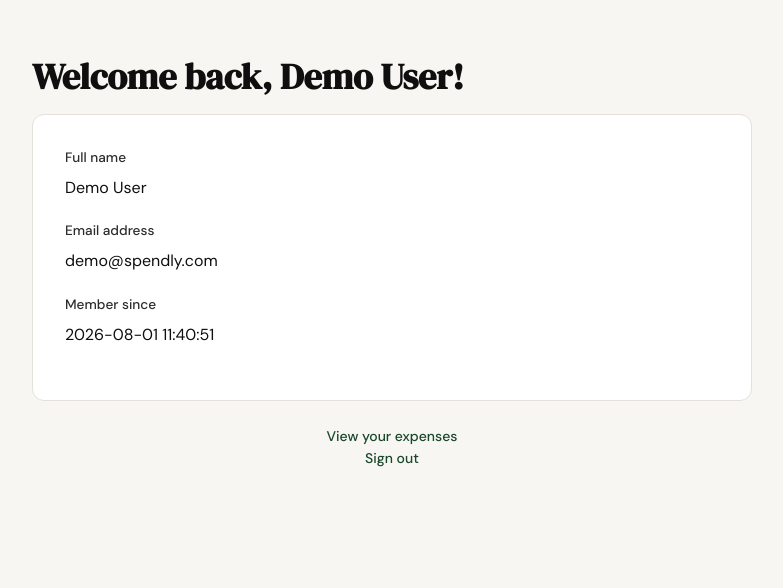
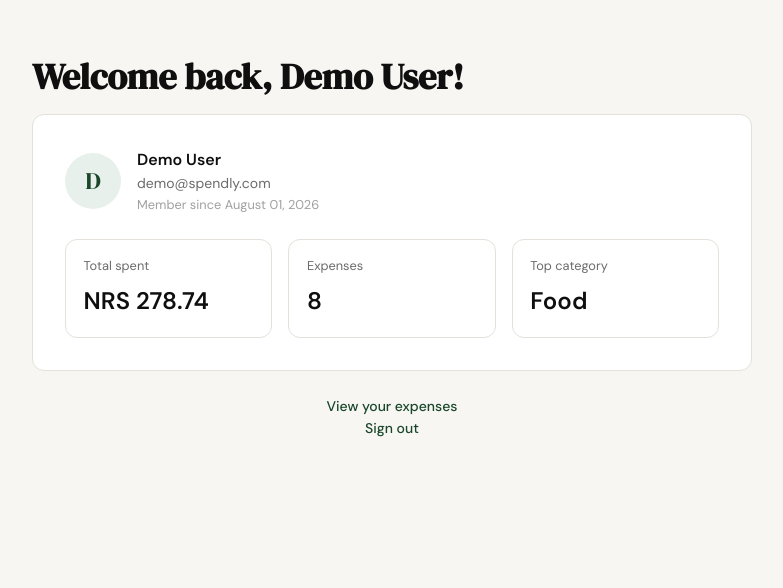
Before and after one commit to Basantakatuwal/Spendly, a Flask app: page / in a window 1280 px wide. Shown: the part 61-649 px from the top of the page, without its empty margins (248-1031 px from the left). Run offline with Flask 3, Linux system fonts and the light colour scheme; the visitor is signed in with stand-in values (Sample User, id 1); data comes from the database, SQL or seed files in the repository.

Commit message:
add profile page UI

```diff
--- a/expense-tracker/app.py
+++ b/expense-tracker/app.py
@@ -1,10 +1,10 @@
 import sqlite3
 from datetime import datetime
 
-from flask import Flask, redirect, render_template, request, session, url_for
+from flask import Flask, abort, redirect, render_template, request, session, url_for
 from werkzeug.security import check_password_hash, generate_password_hash
 
-from database.db import CATEGORIES, get_db, init_db, seed_db
+from database.db import CATEGORIES, get_db, get_expense_summary, get_user_by_id, init_db, seed_db
 
 app = Flask(__name__)
 app.secret_key = "dev-secret-key"
@@ -94,15 +94,14 @@
     if "user_id" not in session:
         return redirect(url_for("login"))
 
-    conn = get_db()
-    user = conn.execute("SELECT * FROM users WHERE id = ?", (session["user_id"],)).fetchone()
-    conn.close()
+    user = get_user_by_id(session["user_id"])
+    if user is None:
+        abort(404)
 
-    if user is None:
-        session.pop("user_id", None)
-        return redirect(url_for("login"))
+    summary = get_expense_summary(session["user_id"])
+    member_since = datetime.strptime(user["created_at"], "%Y-%m-%d %H:%M:%S").strftime("%B %d, %Y")
 
-    return render_template("profile.html", user=user)
+    return render_template("profile.html", user=user, summary=summary, member_since=member_since)
 
 
 @app.route("/terms")
--- a/expense-tracker/database/db.py
+++ b/expense-tracker/database/db.py
@@ -21,6 +21,32 @@
     conn.row_factory = sqlite3.Row
     conn.execute("PRAGMA foreign_keys = ON")
     return conn
+
+
+def get_user_by_id(user_id):
+    conn = get_db()
+    user = conn.execute("SELECT * FROM users WHERE id = ?", (user_id,)).fetchone()
+    conn.close()
+    return user
+
+
+def get_expense_summary(user_id):
+    conn = get_db()
+    totals = conn.execute(
+        "SELECT COALESCE(SUM(amount), 0) AS total, COUNT(*) AS count FROM expenses WHERE user_id = ?",
+        (user_id,),
+    ).fetchone()
+    top = conn.execute(
+        "SELECT category FROM expenses WHERE user_id = ? GROUP BY category ORDER BY COUNT(*) DESC LIMIT 1",
+        (user_id,),
+    ).fetchone()
+    conn.close()
+
+    return {
+        "total": totals["total"],
+        "count": totals["count"],
+        "top_category": top["category"] if top else None,
+    }
 
 
 def init_db():
--- a/expense-tracker/static/css/style.css
+++ b/expense-tracker/static/css/style.css
@@ -535,6 +535,83 @@
 .auth-switch a:hover { text-decoration: underline; }
 
 /* ------------------------------------------------------------------ */
+/* Profile page                                                        */
+/* ------------------------------------------------------------------ */
+
+.profile-header {
+    display: flex;
+    align-items: center;
+    gap: 1rem;
+    margin-bottom: 1.5rem;
+}
+
+.profile-avatar {
+    flex-shrink: 0;
+    width: 56px;
+    height: 56px;
+    border-radius: 50%;
+    display: flex;
+    align-items: center;
+    justify-content: center;
+    background: var(--accent-light);
+    color: var(--accent);
+    font-family: var(--font-display);
+    font-size: 1.5rem;
+}
+
+.profile-name {
+    font-weight: 600;
+    color: var(--ink);
+}
+
+.profile-email {
+    font-size: 0.875rem;
+    color: var(--ink-muted);
+}
+
+.profile-member-since {
+    font-size: 0.8rem;
+    color: var(--ink-faint);
+}
+
+.profile-stats {
+    display: grid;
+    grid-template-columns: repeat(3, 1fr);
+    gap: 1rem;
+}
+
+.profile-stat {
+    display: flex;
+    flex-direction: column;
+    gap: 0.35rem;
+    border: 1px solid var(--border);
+    border-radius: var(--radius-md);
+    padding: 1rem 1.1rem;
+}
+
+.profile-stat-label {
+    font-size: 0.8rem;
+    color: var(--ink-muted);
+}
+
+.profile-stat-value {
+    font-size: 1.5rem;
+    font-weight: 700;
+    color: var(--ink);
+}
+
+@media (max-width: 640px) {
+    .profile-header {
+        flex-direction: column;
+        align-items: flex-start;
+    }
+
+    .profile-stats {
+        grid-template-columns: 1fr;
+    }
+}
+
+/* ------------------------------------------------------------------ */
 /* Footer                                                              */
 /* ------------------------------------------------------------------ */
 
--- a/expense-tracker/templates/profile.html
+++ b/expense-tracker/templates/profile.html
@@ -9,17 +9,28 @@
         <h1 class="legal-title">Welcome back, {{ user.name }}!</h1>
 
         <div class="auth-card">
-            <div class="form-group">
-                <label>Full name</label>
-                <p>{{ user.name }}</p>
+            <div class="profile-header">
+                <div class="profile-avatar">{{ user.name[0]|upper }}</div>
+                <div>
+                    <p class="profile-name">{{ user.name }}</p>
+                    <p class="profile-email">{{ user.email }}</p>
+                    <p class="profile-member-since">Member since {{ member_since }}</p>
+                </div>
             </div>
-            <div class="form-group">
-                <label>Email address</label>
-                <p>{{ user.email }}</p>
-            </div>
-            <div class="form-group">
-                <label>Member since</label>
-                <p>{{ user.created_at }}</p>
+
+            <div class="profile-stats">
+                <div class="profile-stat">
+                    <span class="profile-stat-label">Total spent</span>
+                    <span class="profile-stat-value">NRS {{ "{:,.2f}".format(summary.total) }}</span>
+                </div>
+                <div class="profile-stat">
+                    <span class="profile-stat-label">Expenses</span>
+                    <span class="profile-stat-value">{{ summary.count }}</span>
+                </div>
+                <div class="profile-stat">
+                    <span class="profile-stat-label">Top category</span>
+                    <span class="profile-stat-value">{{ summary.top_category or "—" }}</span>
+                </div>
             </div>
         </div>
 
```
Also changed, not shown: expense-tracker/.claude/skills/frontend-design/SKILL.md (added), expense-tracker/.claude/specs/04-profile-page-design.md (added).
